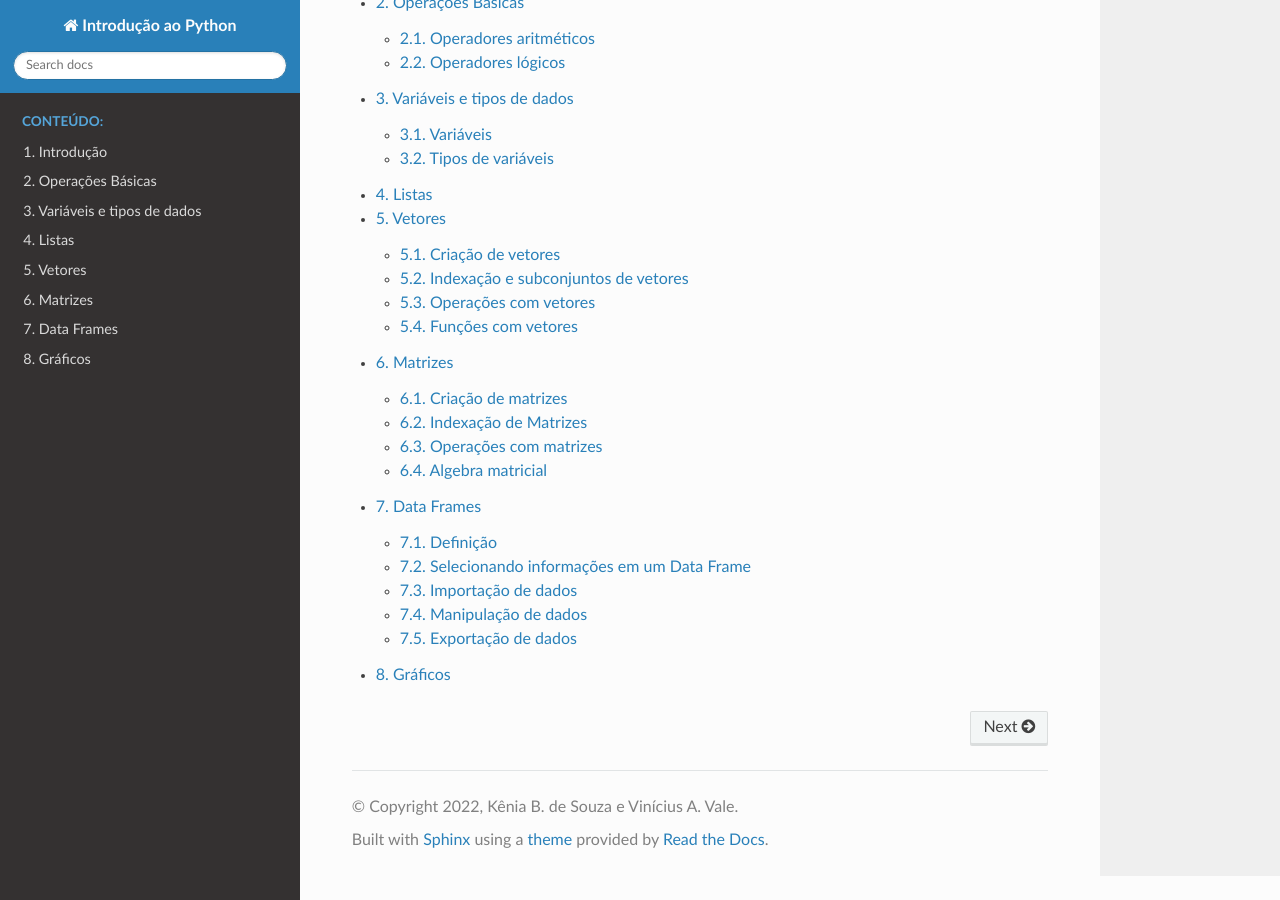
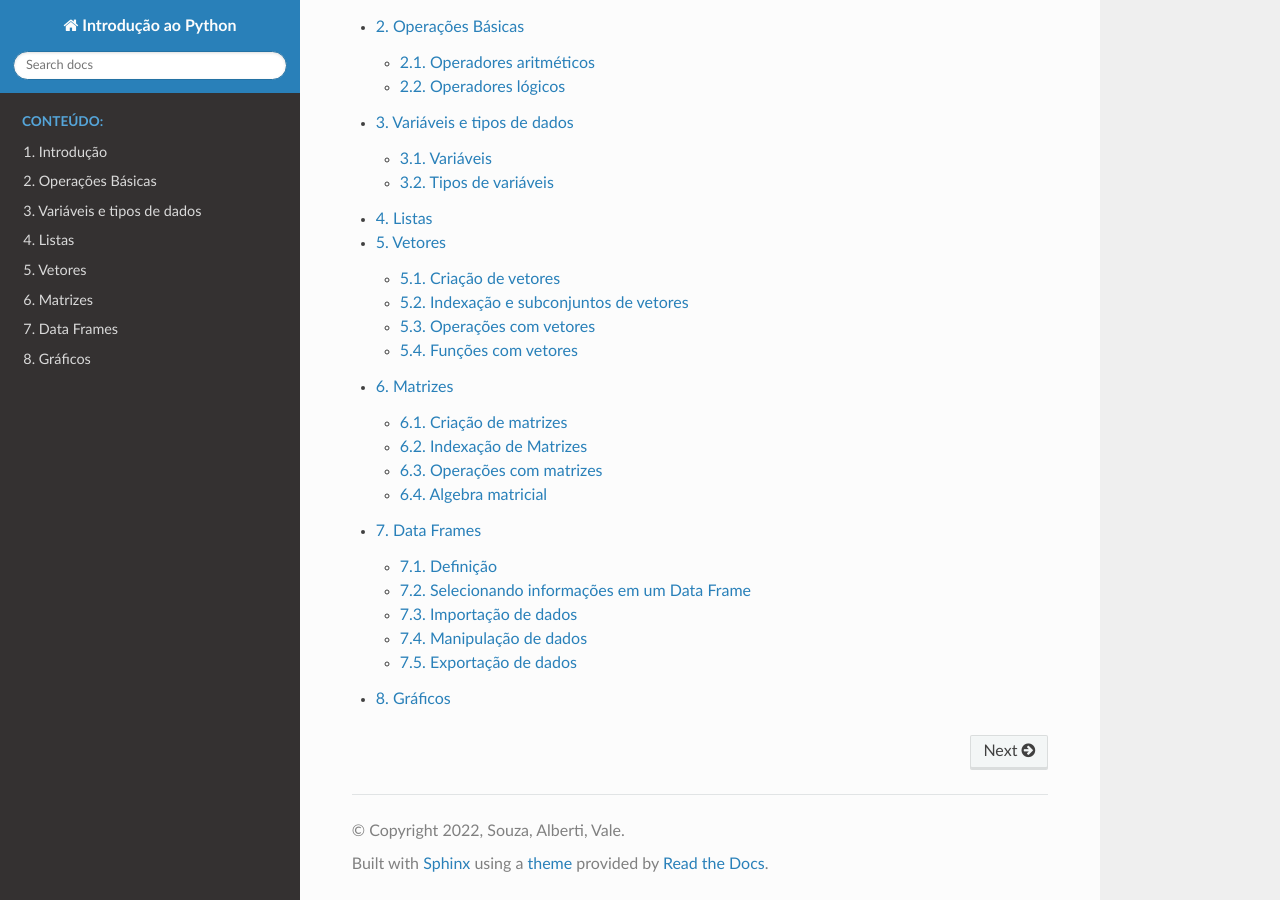
Before and after one commit to nedur/Intro-Python, a Sphinx documentation site: the page built from docs/source/index.rst, in a window 1280 px wide and 900 px high, scrolled down 659 px. Built offline with Sphinx 7.4.7 and the Read the Docs theme 2.0.0, drawn with Linux system fonts in a browser that asks for light colours; pages that are not in the unit, such as notebooks, are missing from menus; some of the changed text lies outside the part shown.

Commit message:
corrections

```diff
--- a/docs/source/conf.py
+++ b/docs/source/conf.py
@@ -18,8 +18,8 @@
 # -- Project information -----------------------------------------------------
 
 project = 'Introdução ao Python'
-copyright = '2022, Kênia B. de Souza e Vinícius A. Vale'
-author = 'Kênia B. de Souza e Vinícius A. Vale'
+copyright = '2022, Souza, Alberti, Vale'
+author = 'Kênia B. de Souza, Tânia M. Alberti, e Vinícius A. Vale'
 
 # The full version, including alpha/beta/rc tags
 release = '1.0'
--- a/docs/source/index.rst
+++ b/docs/source/index.rst
@@ -10,7 +10,7 @@
 Introdução ao Python
 ====================
 
-SOUZA, K. B. VALE, V. A. **Introdução ao Python**. Núcleo de Estudos em Desenvolvimento Urbano e Regional (NEDUR) da Universidade Federal do Paraná (UFPR), Curitiba-PR, 2022. Disponível em: [http://www.nedur.ufpr.br/portal/cursos](http://www.nedur.ufpr.br/portal/cursos/)
+SOUZA, K. B., ALBERTI, T. M., VALE, V. A. **Introdução ao Python**. Núcleo de Estudos em Desenvolvimento Urbano e Regional (NEDUR) da Universidade Federal do Paraná (UFPR), Curitiba-PR, 2022. Disponível em: [http://www.nedur.ufpr.br/portal/cursos](http://www.nedur.ufpr.br/portal/cursos/)
 
 
 .. toctree::
```
Also changed, not shown: docs/source/Anaconda.png (renamed from docs/source/Prompt_Anaconda.png), docs/source/AnacondaNAVIGATOR2.png (renamed from docs/source/AnacondaNAVIGATOR_prompt.png), docs/source/Install1.png (renamed from docs/source/Python3_Install1.png), docs/source/Install2.png (renamed from docs/source/Python3_Install2.png), docs/source/Install3.png (renamed from docs/source/Python3_Install3.png), docs/source/Install4.png (renamed from docs/source/Python3_Install4.png), docs/source/Python3_Install3 - Copia.png (deleted).
